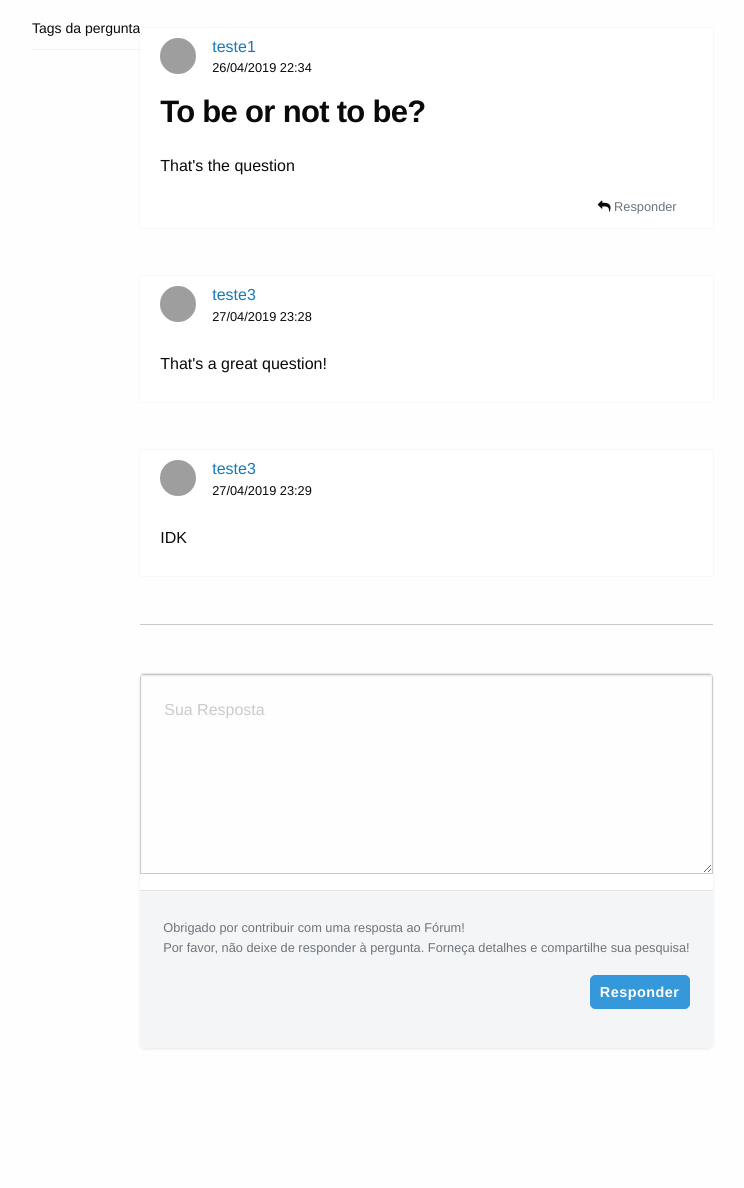
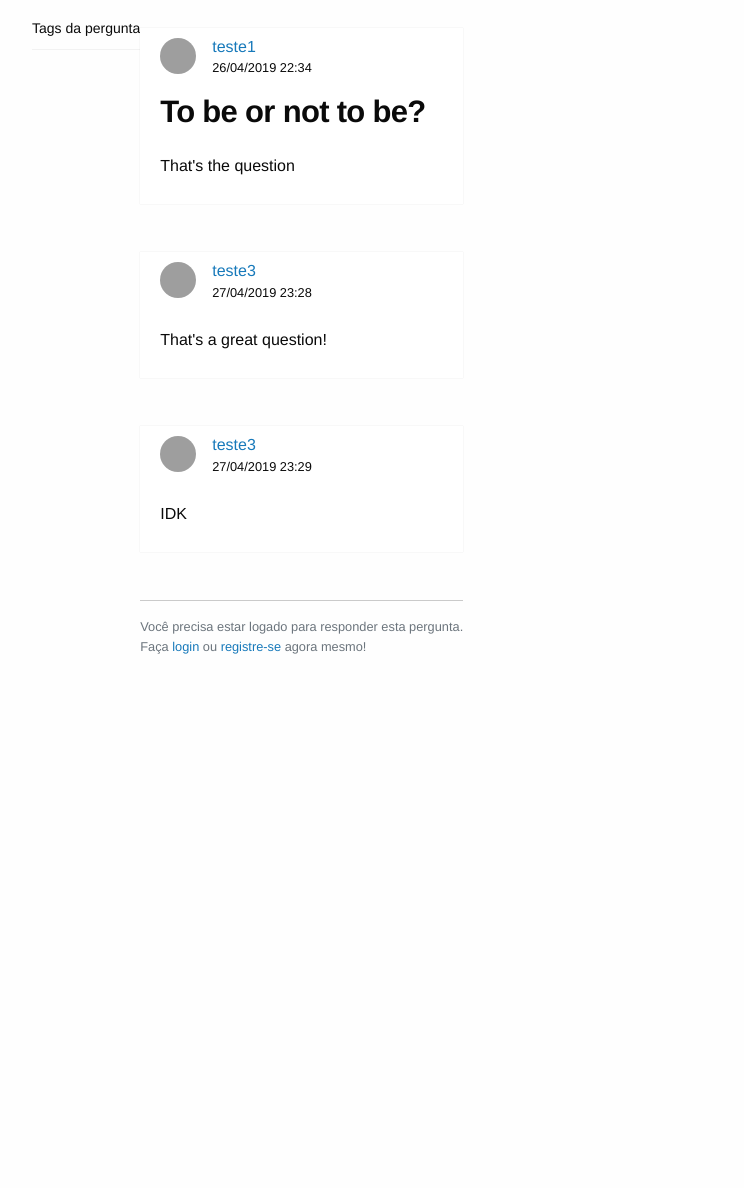
Before and after one commit to renato-lopes/engenharia-de-software, a Django app: page /post/1/ in a window 1280 px wide. Shown: the part 171-1359 px from the top of the page, without its empty margins (88-832 px from the left). After the commit the page ends 825 px from the top, so only its background shows below. Run offline with Django 3.2, Linux system fonts and the light colour scheme; data comes from the database, SQL or seed files in the repository; some libraries are stand-ins or nearby versions; grey boxes are pictures that could not be loaded.

Commit message:
Hide answer form for unauthenticated users

```diff
--- a/posts/templates/posts/post.html
+++ b/posts/templates/posts/post.html
@@ -72,9 +72,9 @@
                                     <a href="{% url 'posts:delete_post' question.id %}" class="text-muted"> Excluir</a>
                                 </small>
                             {% endif %}
-                            <small><i class="fa fa-reply ml-3"></i>
+                            <!-- <small><i class="fa fa-reply ml-3"></i>
                                 <a href="#ans" class="text-muted"> Responder</a>
-                            </small>
+                            </small>     -->
 
                         </div>
                     </footer>
@@ -121,7 +121,8 @@
 
 
             <!-- Start Answer Field-->
-                    <hr class="mt-5 mb-5">
+                    <hr class="mt-5 mb-3">
+                    {% if user.is_authenticated %}
                     <form class="answer-form mt-5" id="ans" action="{% url 'posts:post' question.id %}" method="post">
                         {% csrf_token %}
                             <div class="message">
@@ -137,6 +138,15 @@
                               <input type="submit" value="Responder" class="button" />
                             </div>
                     </form>
+                    {% else %}
+                    <p class="user-message">
+                        <small id="emailHelp" class="form-text text-muted ">
+                            Você precisa estar logado para responder esta pergunta.<br>
+                            Faça <a href="{% url 'users:login' %}">login</a> ou <a href="{% url 'users:register' %}">registre-se</a> agora mesmo!
+                        </small>
+                    </p>
+                    {% endif %}
+
             <!-- End Answer Field-->
                 </section>
 
```
